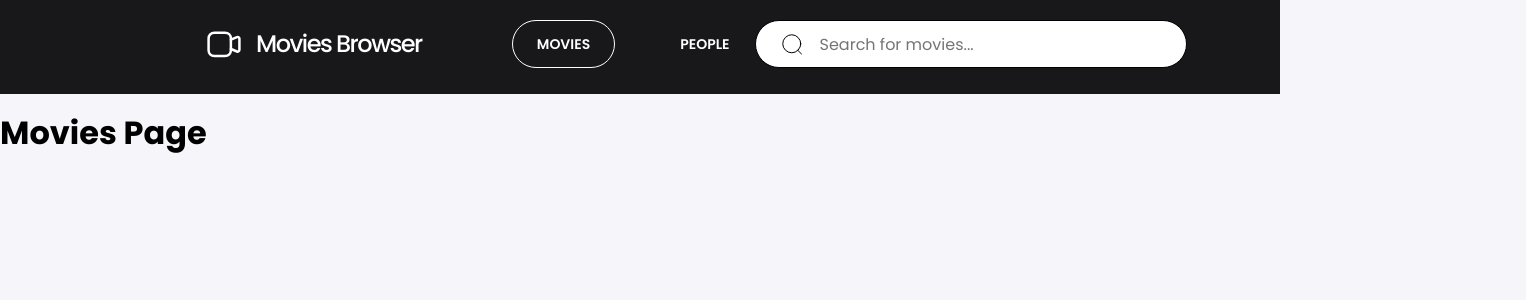
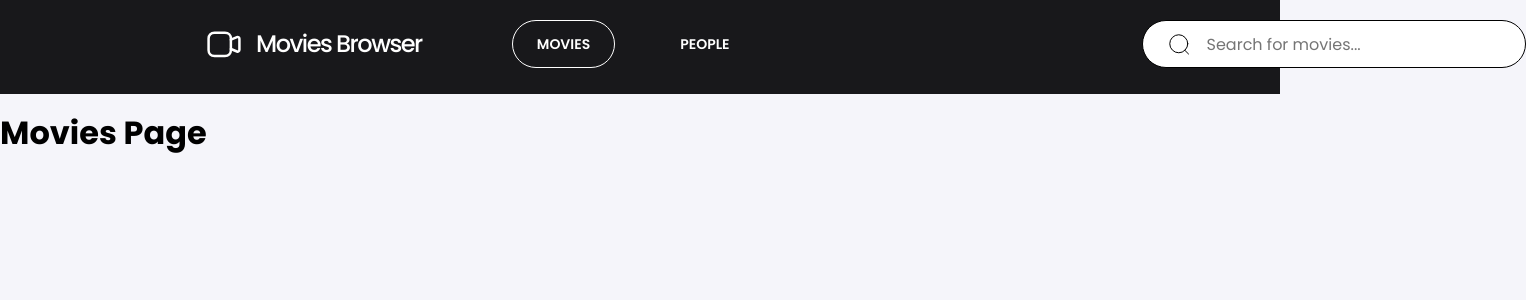
Before and after one commit to mileni67/my-movies-browser, a React (Create React App) app: page /#/movies in a window 1280 px wide. Shown: the top 300 px of the page, 1526 px wide, since content can reach past the window. Built offline with nearby package versions, Linux system fonts and the light colour scheme.

Commit message:
add media

```diff
--- a/src/Features/Navigation/Search/styled.js
+++ b/src/Features/Navigation/Search/styled.js
@@ -2,12 +2,17 @@ import styled from "styled-components";
 import inputSearchIcon from "../../../Assets/Images/inputSearchIcon.svg";
 
 export const Wrapper = styled.div`
-  margin-left: auto;
-  margin-right: 20px;
+  margin-left: 387px;
+  flex-shrink: 0;
+
+  @media (max-width: ${({ theme }) => theme.breakpoint.desktop}) {
+    margin-left: 20px;
+  }
 `;
 
 export const Input = styled.input`
-  width: 432px;
+  width: 100%;
+  max-width: 432px;
   height: 48px;
   border-radius: 33px;
   border: 1px solid ${({ theme }) => theme.colors.gray};
@@ -17,4 +22,8 @@ export const Input = styled.input`
   background-repeat: no-repeat;
   background-position: 24px center;
   background-size: 24px 24px;
+
+  @media (max-width: ${({ theme }) => theme.breakpoint.desktop}) {
+    width: 300px,
+  }
 `;
```
